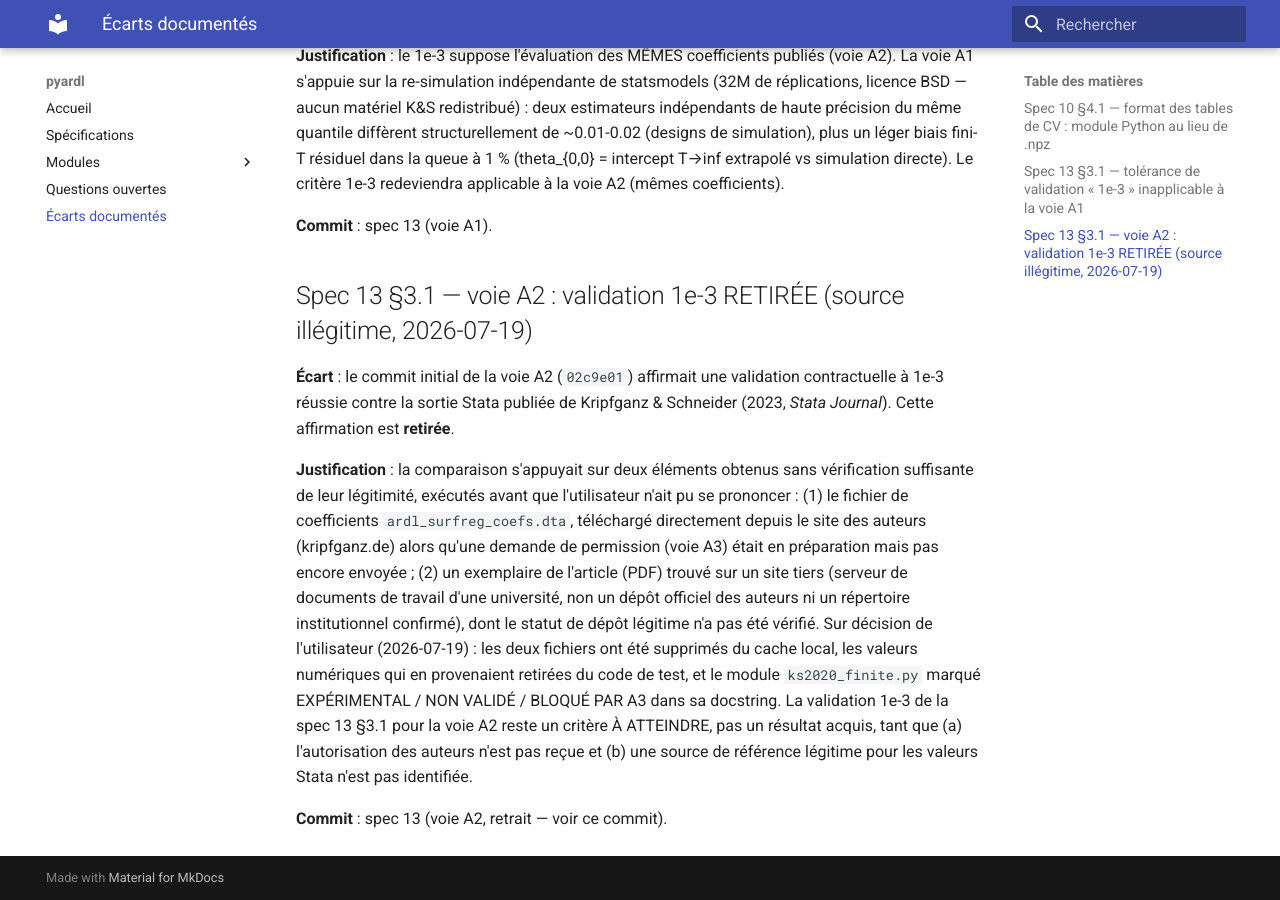
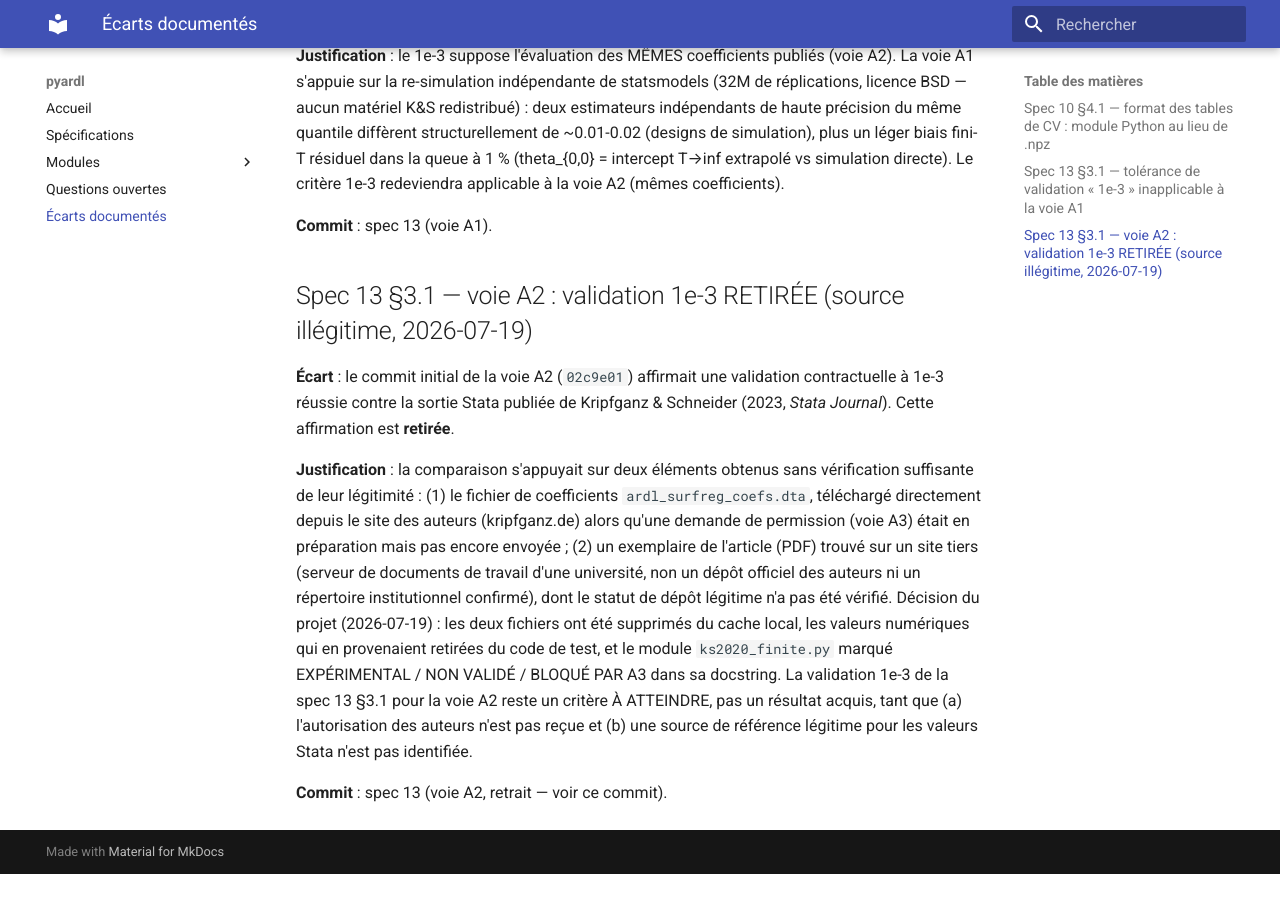
Before and after one commit to Matth-analyst/pyardl, an MkDocs documentation site: the page built from docs/DEVIATIONS.md, in a window 1280 px wide and 900 px high, scrolled down 769 px. Built offline with MkDocs 1.6.1 and Material for MkDocs 9.7.7, drawn with Linux system fonts in a browser that asks for light colours; after the commit the page ends 1643 px from its top, so only the background shows below that.

Commit message:
docs : dépersonnaliser le ton des registres de transparence
Ces fichiers sont publics et documentent la rigueur méthodologique du
projet ; leur formulation renvoyait encore à un processus de décision
interne.

- Les tournures désignant un arbitrage ou une revue individuelle
  deviennent « décision du projet » et « validées en revue ».
- Un titre d'entrée annonçait « en attente d'arbitrage » alors que le
  statut en dessous était clos : corrigé.
- Artefact grammatical du renommage corrigé.

Aucun changement de fond : décisions, diagnostics et conclusions sont
inchangés.

```diff
--- a/docs/DEVIATIONS.md
+++ b/docs/DEVIATIONS.md
@@ -45,16 +45,16 @@ de Kripfganz & Schneider (2023, *Stata Journal*). Cette affirmation est
 **retirée**.
 
 **Justification** : la comparaison s'appuyait sur deux éléments obtenus
-sans vérification suffisante de leur légitimité, exécutés avant que
-l'utilisateur n'ait pu se prononcer : (1) le fichier de coefficients
-`ardl_surfreg_coefs.dta`, téléchargé directement depuis le site des
-auteurs (kripfganz.de) alors qu'une demande de permission (voie A3)
-était en préparation mais pas encore envoyée ; (2) un exemplaire de
-l'article (PDF) trouvé sur un site tiers (serveur de documents de
-travail d'une université, non un dépôt officiel des auteurs ni un
-répertoire institutionnel confirmé), dont le statut de dépôt légitime
-n'a pas été vérifié. Sur décision de l'utilisateur (2026-07-19) : les
-deux fichiers ont été supprimés du cache local, les valeurs numériques
+sans vérification suffisante de leur légitimité : (1) le fichier de
+coefficients `ardl_surfreg_coefs.dta`, téléchargé directement depuis le
+site des auteurs (kripfganz.de) alors qu'une demande de permission
+(voie A3) était en préparation mais pas encore envoyée ; (2) un
+exemplaire de l'article (PDF) trouvé sur un site tiers (serveur de
+documents de travail d'une université, non un dépôt officiel des
+auteurs ni un répertoire institutionnel confirmé), dont le statut de
+dépôt légitime n'a pas été vérifié. Décision du projet (2026-07-19) :
+les deux fichiers ont été supprimés du cache local, les valeurs
+numériques
 qui en provenaient retirées du code de test, et le module
 `ks2020_finite.py` marqué EXPÉRIMENTAL / NON VALIDÉ / BLOQUÉ PAR A3
 dans sa docstring. La validation 1e-3 de la spec 13 §3.1 pour la voie A2
```
Also changed, not shown: docs/QUESTIONS.md (+3 -3 lines), docs/VALIDATION_OBSERVATIONS.md (+2 -2 lines).
